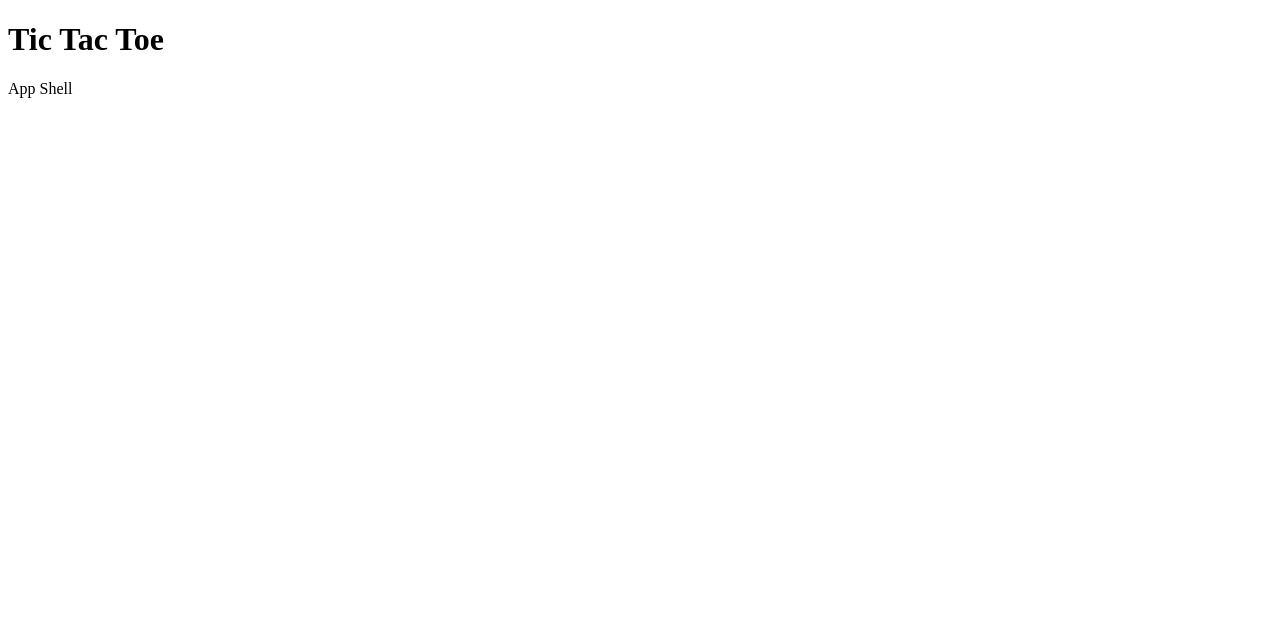
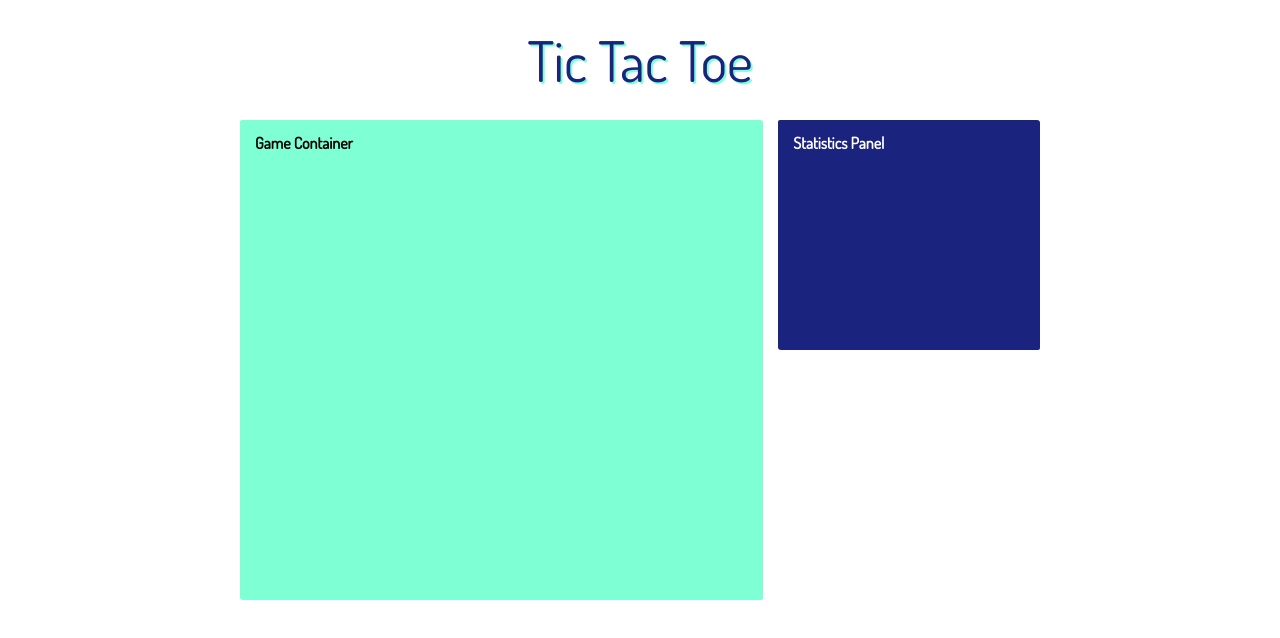
Before and after one commit to igakigongo/js-tic-tac-toe, a website: page index.html in a window 1280 px wide. Drawn offline with Linux system fonts and the light colour scheme.

Commit message:
add initial site layout, fonts, and 2 screens implementations for responsive design

```diff
--- a/css/app.css
+++ b/css/app.css
@@ -1,13 +1,70 @@
-:root {
-  --font-custom: 'Sacramento', cursive;
-}
+@import "./reset.css";
 
 body {
-  background-color: #F5F5F6;
+  font-family: "Dosis", sans-serif;
 }
 
 h1 {
-  font-family: var(--font-custom);
-  font-size: 4.5rem;
-  text-shadow: 2px 2px #689f38;
+	color: #1a237e;
+	font-family: var(--font-custom);
+	font-size: 2.5rem;
+	padding: 2rem 0;
+	text-align: center;
+	text-shadow: 2px 2px aquamarine;
 }
+
+/* Mobile Settings */
+#root {
+  display: flex;
+  flex-direction: column-reverse;
+	margin: 0 auto;
+  min-width: 290px;
+}
+
+#root, #root div {
+  padding: 0 15px;
+}
+
+#root section, #root aside {
+  border-radius: 2px 3px;
+  font-weight: bold;
+  margin-bottom: 1rem;
+  padding: 15px;
+}
+
+#root section {
+  background-color: aquamarine;
+  height: 450px;
+}
+
+#root aside {
+  background-color: #1a237e;
+  color: #fff;
+  height: 60px;
+}
+
+@media screen and (min-width: 576px) {
+  h1 {
+    font-size: 3.5rem;
+  }
+
+  #root {
+    display: grid;
+    grid-template-columns: 2fr 1fr;
+    column-gap: 15px;
+    max-width: 800px;
+  }
+
+  #root section, #root aside {
+    padding: 15px;
+  }
+
+  #root section {
+    background-color: aquamarine;
+    height: 450px;
+  }
+
+  #root aside {
+    height: 200px;
+  }
+}
--- /dev/null
+++ b/css/reset.css
@@ -0,0 +1,47 @@
+/* http://meyerweb.com/eric/tools/css/reset/
+   v2.0 | 20110126
+   License: none (public domain)
+*/
+html, body, div, span, applet, object, iframe,
+h1, h2, h3, h4, h5, h6, p, blockquote, pre,
+a, abbr, acronym, address, big, cite, code,
+del, dfn, em, img, ins, kbd, q, s, samp,
+small, strike, strong, sub, sup, tt, var,
+b, u, i, center,
+dl, dt, dd, ol, ul, li,
+fieldset, form, label, legend,
+table, caption, tbody, tfoot, thead, tr, th, td,
+article, aside, canvas, details, embed,
+figure, figcaption, footer, header, hgroup,
+menu, nav, output, ruby, section, summary,
+time, mark, audio, video {
+	border: 0;
+	font-size: 100%;
+	font: inherit;
+	margin: 0;
+	padding: 0;
+	vertical-align: baseline;
+}
+/* HTML5 display-role reset for older browsers */
+article, aside, details, figcaption, figure,
+footer, header, hgroup, menu, nav, section {
+	display: block;
+}
+body {
+	line-height: 1;
+}
+ol, ul {
+	list-style: none;
+}
+blockquote, q {
+	quotes: none;
+}
+blockquote:before, blockquote:after,
+q:before, q:after {
+	content: '';
+	content: none;
+}
+table {
+	border-collapse: collapse;
+	border-spacing: 0;
+}
--- a/index.html
+++ b/index.html
@@ -4,6 +4,8 @@
 		<meta charset="UTF-8" />
 		<meta name="viewport" content="width=device-width, initial-scale=1.0" />
 		<meta http-equiv="X-UA-Compatible" content="ie=edge" />
+		<link rel="stylesheet" href="https://fonts.googleapis.com/css?family=Dosis&display=swap">
+		<link rel="stylesheet" href="./css/app.css">
 		<title>TicTacToe - JavsScript</title>
 	</head>
 	<body>
@@ -11,7 +13,11 @@
 			<h1>Tic Tac Toe</h1>
 		</header>
 		<main>
-			<div id="root">App Shell</div>
+			<div id="root">
+				<section>Game Container</section>
+				<aside>Statistics Panel</aside>
+			</div>
 		</main>
+		<script src="./js/app.js"></script>
 	</body>
 </html>
```
Also changed, not shown: README.md.
